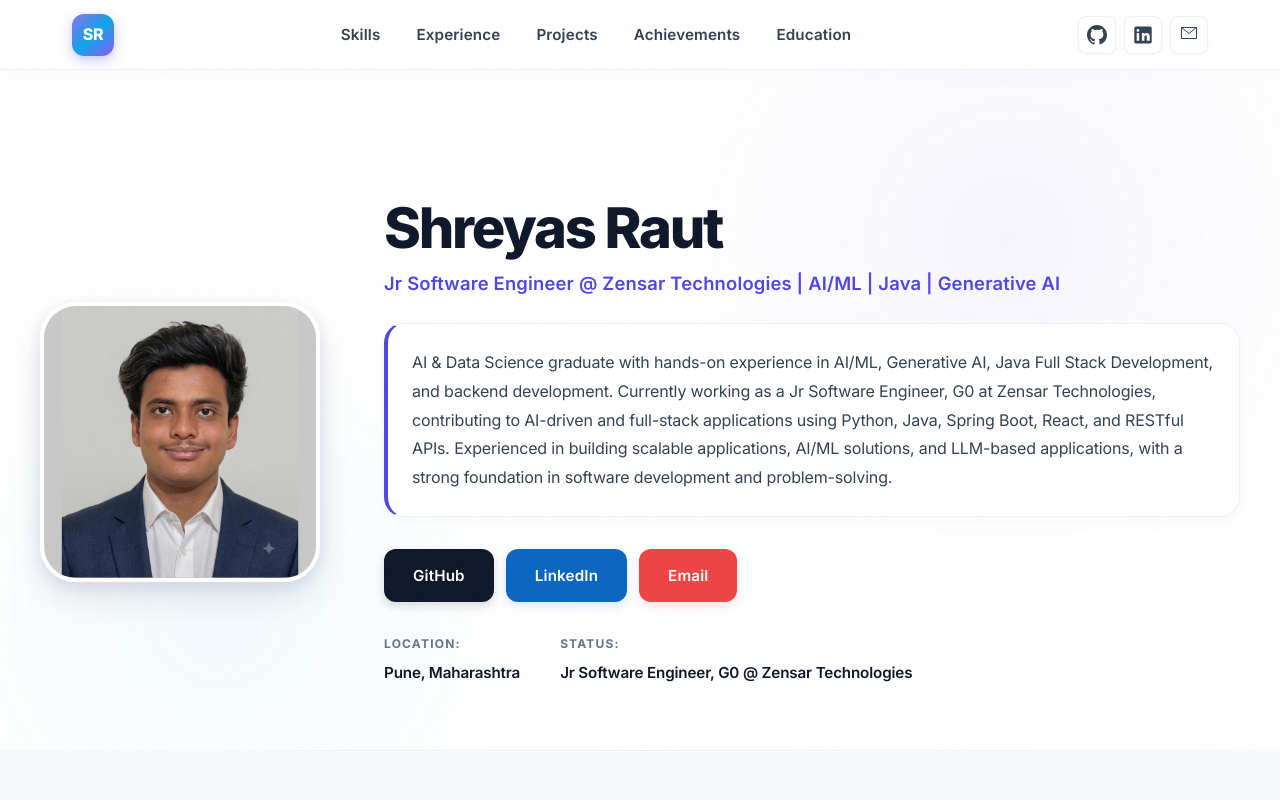
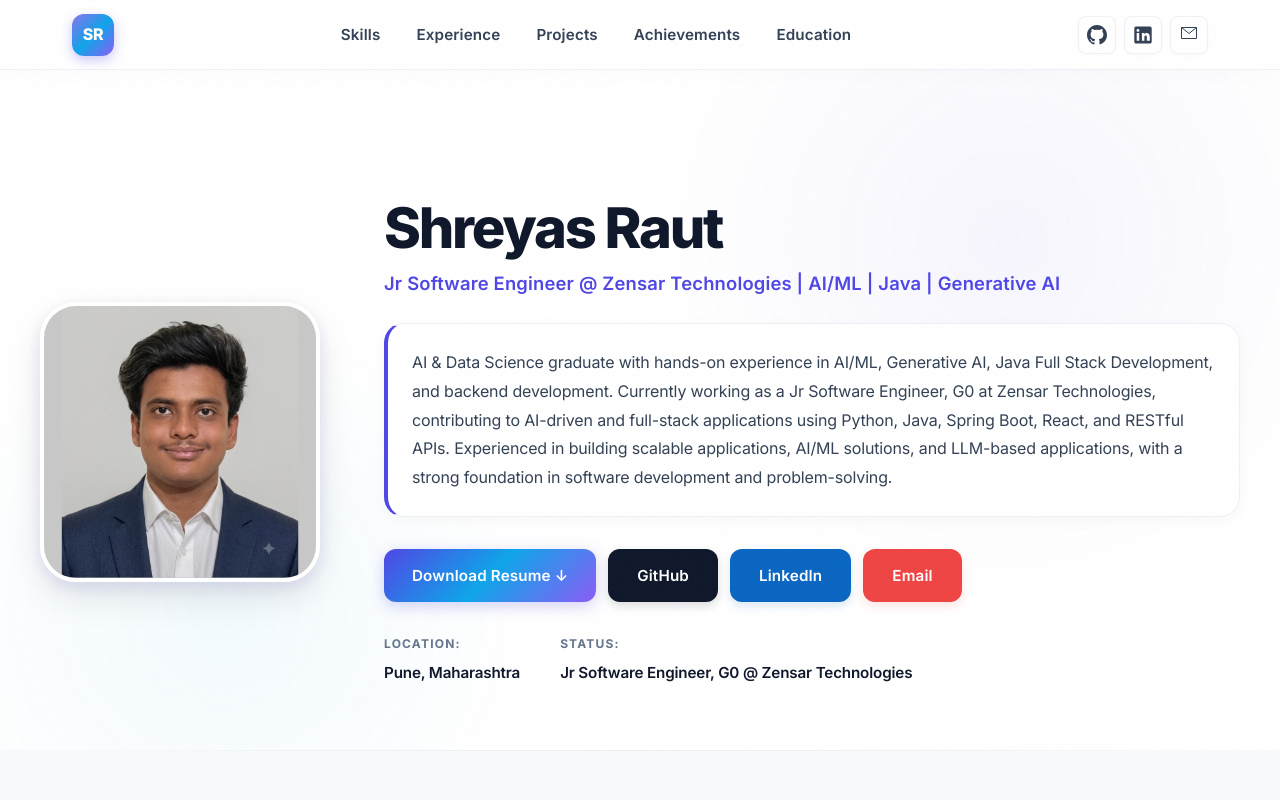
Before and after one commit to shreyasraut0707/Portfolio, a React (Vite) app: page / in a window 1280 px wide. Shown: the top 800 px of the page. Built offline with nearby package versions, Linux system fonts and the light colour scheme.

Commit message:
Feature: Add Download Resume button to Hero section

```diff
--- a/src/components/Hero.tsx
+++ b/src/components/Hero.tsx
@@ -27,6 +27,13 @@
             </p>
           </div>
           <div className="hero-cta">
+            <a
+              href="/Shreyas_Raut (2).pdf"
+              download="Shreyas_Raut_Resume.pdf"
+              className="cta-button resume"
+            >
+              <span>Download Resume ↓</span>
+            </a>
             <a
               href="https://github.com/shreyasraut0707"
               target="_blank"
--- a/src/styles/Hero.css
+++ b/src/styles/Hero.css
@@ -105,6 +105,20 @@
   text-decoration: none;
   border: 1px solid transparent;
   letter-spacing: 0.01em;
+}
+
+.cta-button.resume {
+  background: var(--accent-gradient);
+  color: white;
+  box-shadow: 0 4px 15px rgba(79, 70, 229, 0.25);
+  border: none;
+}
+
+.cta-button.resume:hover {
+  transform: translateY(-2px);
+  box-shadow: 0 8px 25px rgba(79, 70, 229, 0.35);
+  filter: brightness(1.1);
+  color: white;
 }
 
 .cta-button.github {
```
Also changed, not shown: 1 other file (tests, documents, lock files or other folders).
